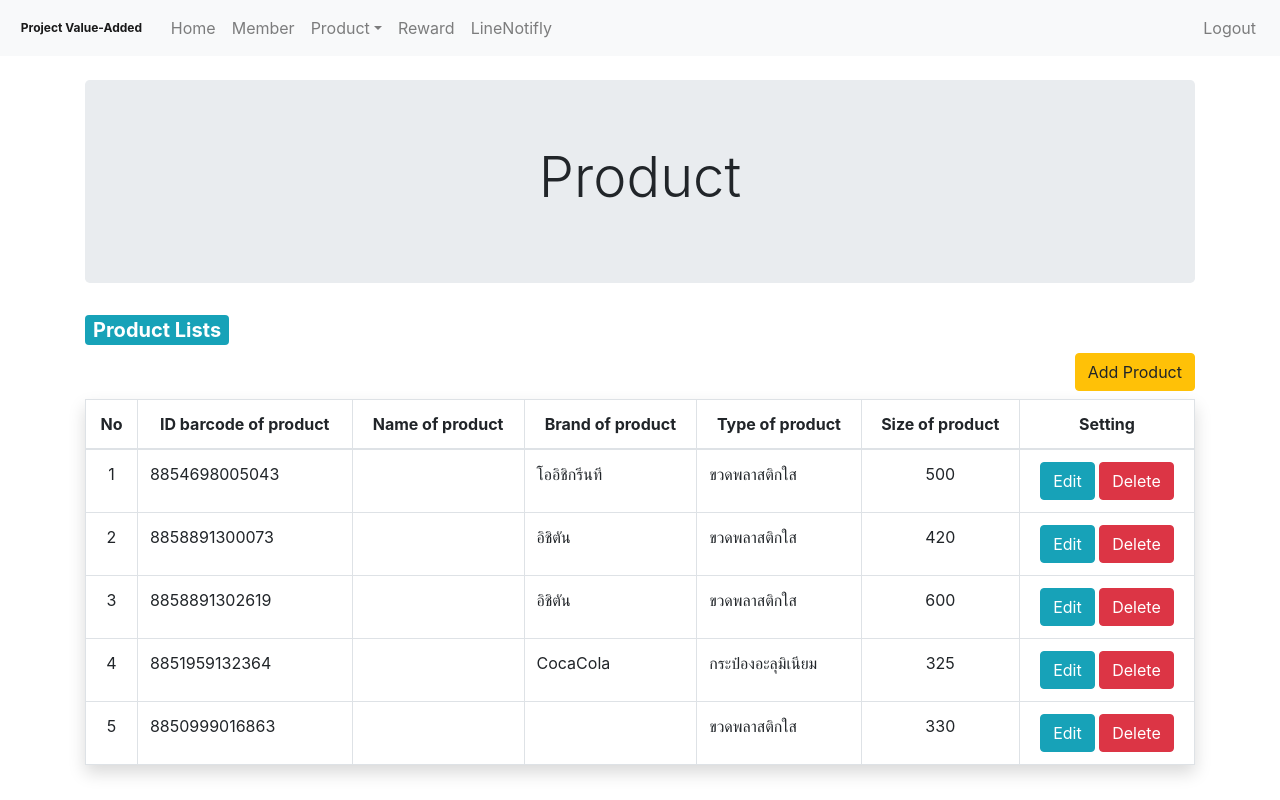
After one commit to thitiya035/Project-Value-Added, a PHP site: page /Project_web/Admin/product.php in a window 1280 px wide. The commit adds this page. Run offline with PHP 8.4, Linux system fonts and the light colour scheme; data comes from the database, SQL or seed files in the repository; data that the repository does not hold is empty.

Commit message:
add and fetch product

```diff
--- /dev/null
+++ b/Admin/product.php
@@ -0,0 +1,8 @@
+<?php
+
+$header = "Product | Admin";
+include "./src/component/header.php";
+include "./src/component/nev.php";
+include "./src/views/product_modal.php";
+include "./src/views/product_add_modal.php";
+include "./src/component/footage.php";
--- a/Admin/src/component/footage.php
+++ b/Admin/src/component/footage.php
@@ -1,4 +1,4 @@
-<script src="https://ajax.googleapis.com/ajax/libs/jquery/3.5.1/jquery.min.js"></script>
+   <script src="https://ajax.googleapis.com/ajax/libs/jquery/3.5.1/jquery.min.js"></script>
    <script src="https://cdnjs.cloudflare.com/ajax/libs/popper.js/1.16.0/umd/popper.min.js"></script>
    <script src="https://maxcdn.bootstrapcdn.com/bootstrap/4.5.2/js/bootstrap.min.js"></script>
    <script src="https://unpkg.com/sweetalert/dist/sweetalert.min.js"></script>
--- a/Admin/src/component/header.php
+++ b/Admin/src/component/header.php
@@ -9,6 +9,7 @@
     <!-- Bootstrap CSS -->
     <link rel="stylesheet" href="https://use.fontawesome.com/releases/v5.7.0/css/all.css" integrity="sha384-lZN37f5QGtY3VHgisS14W3ExzMWZxybE1SJSEsQp9S+oqd12jhcu+A56Ebc1zFSJ" crossorigin="anonymous">
     <link rel="stylesheet" href="https://maxcdn.bootstrapcdn.com/bootstrap/4.5.2/css/bootstrap.min.css">
+
 </head>
 
 <body>
--- a/Admin/src/js/admin.js
+++ b/Admin/src/js/admin.js
@@ -176,4 +176,37 @@ $(document).ready(function () {
       }
     });
   });
+  $(".product_add").click(function () {
+    var id_barcode = $(".id_barcode").val();
+    var name_product_thai = $(".name_product_thai").val();
+    var name_product_eng = $(".name_product_eng").val();
+    var brand_product = $(".brand_product").val();
+    var size = $(".size").val();
+    var id_type_product = $(".id_type_product").val();
+    $.ajax({
+      type: "POST",
+      url: "./src/models/product.php",
+      data: {
+        path_product: "product_add",
+        id_barcode: id_barcode,
+        name_product_thai: name_product_thai,
+        name_product_eng: name_product_eng,
+        brand_product: brand_product,
+        size: size,
+        id_type_product: id_type_product,
+      },
+      dataType: "json",
+      success: function (remine) {
+        swal({
+          title: remine.title,
+          text: remine.text,
+          icon: remine.icon,
+        }).then(() => {
+          if (remine.status == "success") {
+            location.reload();
+          }
+        });
+      },
+    });
+  });
 });
--- /dev/null
+++ b/Admin/src/models/product_fetch.php
@@ -0,0 +1,8 @@
+<?php
+require "./../Mysql/Connect.php";
+
+$q_fetch_lists = "SELECT * FROM product INNER JOIN type_product ON product.id_type_product = type_product.id_type_product";
+$result_fetch_lists = mysqli_query($dbcon, $q_fetch_lists);
+
+$q_type_product = "SELECT id_type_product, name_th_type_product FROM type_product";
+$type_product = mysqli_query($dbcon, $q_type_product);
--- a/Admin/src/views/member_modal.php
+++ b/Admin/src/views/member_modal.php
@@ -38,12 +38,12 @@ require './src/models/member_fetch.php';
                 </thead>
                 <tbody>
                     <?php
-                    $count = 0;
+                    $No = 0;
                     while ($lists_user = mysqli_fetch_assoc($result_fetch_lists)) {
-                        $count = $count + 1;
+                        $No = $No + 1;
                     ?>
                         <tr>
-                            <td class="text-center"><?php echo ($count) ?></td>
+                            <td class="text-center"><?php echo ($No) ?></td>
                             <td><?php echo $lists_user['firstname_user'] . '&nbsp;&nbsp;&nbsp;' .  $lists_user['lastname_user']; ?></td>
                             <td><?php echo $lists_user['address_user']; ?></td>
                             <td><?php echo $lists_user['email_user']; ?></td>
--- /dev/null
+++ b/Admin/src/views/product_add_modal.php
@@ -0,0 +1,91 @@
+<div class="modal fade" id="modal-product-add" tabindex="-1" role="dialog" aria-labelledby="ModalCenterTitle" aria-hidden="true">
+    <div class="modal-dialog modal-lg modal-dialog-centered " role="document">
+        <div class="modal-content">
+            <div class="modal-header">
+                <h5 class="modal-title" id="ModalLongTitle">Add Product</h5>
+                <button type="button" class="close" data-dismiss="modal" aria-label="Close">
+                    <span aria-hidden="true">&times;</span>
+                </button>
+            </div>
+            <div class="modal-body">
+                <div class="row">
+                    <div class="col-12">
+                        <label for="barcode" class="form-label">Barcode</label>
+                    </div>
+                    <div class="form-group col-md-6">
+                        <div class="input-group mb-2">
+                            <div class="input-group-prepend">
+                                <span class="input-group-text">
+                                    <i class="fa fa-barcode"></i>
+                                </span>
+                            </div>
+                            <input type="text" class="form-control id_barcode" name="id_barcode" placeholder="ID Barcode" aria-label="ID Barcode">
+                        </div>
+                    </div>
+                    <div class="col-12">
+                        <label for="input-name-of-product-thai" class="form-label">Name of product (Thai)</label>
+                        <div class="input-group mb-3">
+                            <div class="input-group-prepend">
+                                <span class="input-group-text">
+                                    <i class="fas fa-pen"></i>
+                                </span>
+                            </div>
+                            <input type="text" class="form-control name_product_thai" name="name_product_thai" placeholder="Name of product (Thai)" aria-label="Name of product (Thai)">
+                        </div>
+                    </div>
+                    <div class="col-12">
+                        <label for="input-name-of-product-eng" class="form-label">Name of product (Eng)</label>
+                        <div class="input-group mb-3">
+                            <div class="input-group-prepend">
+                                <span class="input-group-text">
+                                    <i class="fas fa-pen"></i>
+                                </span>
+                            </div>
+                            <input type="text" class="form-control name_product_eng" name="name_product_eng" placeholder="Name of product (Eng)" aria-label="Name of product (Eng)">
+                        </div>
+                    </div>
+                    <div class="col-12">
+                        <label for="inputemail" class="form-label"> Brand of product </label>
+                        <div class="input-group mb-3">
+                            <div class="input-group-prepend">
+                                <span class="input-group-text">
+                                    <i class="fas fa-landmark"></i>
+                                </span>
+                            </div>
+                            <input type="text" class="form-control brand_product" name="brand_product" placeholder="Name Brand of product" aria-label="Name Brand of product">
+                        </div>
+                    </div>
+                    <!-- <div class="col-6">
+                        <label for="barcode" class="form-label">Size</label>
+                    </div>
+                    <div class="col-6">
+                        <label for="barcode" class="form-label">Type</label>
+                    </div> -->
+                    <div class="col-6">
+                        <label for="Size" class="form-label ml-1">Size</label>
+                        <div class="form-group ">
+                            <input type="text" class="form-control size" name="size" placeholder="Size of product" aria-label="Size of product">
+                        </div>
+                    </div>
+                    <div class="col-6">
+                        <label for="Type" class="form-label  ml-1">Type</label>
+                        <div class="form-group ">
+                            <select class="form-control id_type_product">
+                                <option hidden value="">Select type product</option>
+                                <?php
+                                while ($list_type_product = mysqli_fetch_assoc($type_product)) {
+                                ?>
+                                    <option value="<?php echo $list_type_product['id_type_product'] ?>"><?php echo $list_type_product['name_th_type_product'] ?></option>
+                                <?php } ?>
+                            </select>
+                        </div>
+                    </div>
+                </div>
+            </div>
+            <div class="modal-footer">
+                <button type="button" class="btn btn-secondary" data-dismiss="modal">Close</button>
+                <button type="submit" id="formsubmit" name="submit" class="btn btn-primary product_add">Save changes</button>
+            </div>
+        </div>
+    </div>
+</div>
--- /dev/null
+++ b/Admin/src/views/product_modal.php
@@ -0,0 +1,61 @@
+<?php
+require './src/models/product_fetch.php';
+?>
+
+<div class="container pt-4">
+    <div class="row">
+        <div class="col-12 text-center">
+            <div class="jumbotron">
+                <h1 class="display-4">Product</h1>
+            </div>
+        </div>
+    </div>
+    <div class="row">
+        <div class="col-12">
+            <h1 class="badge badge-info" style="font-size: 1.25em;">Product Lists</h1>
+            </h1>
+        </div>
+
+        <div class="col-12 text-right mb-2">
+            <button type="button" class="btn btn-warning" data-toggle="modal" data-target="#modal-product-add">
+                Add Product
+            </button>
+        </div>
+        <div class="col-12">
+            <table class="table table-bordered shadow">
+                <thead>
+                    <tr class="text-center">
+                        <th scope="col">No</th>
+                        <th scope="col">ID barcode of product</th>
+                        <th scope="col">Name of product</th>
+                        <th scope="col">Brand of product</th>
+                        <th scope="col">Type of product</th>
+                        <th scope="col">Size of product</th>
+                        <th scope="col">Setting</th>
+                    </tr>
+                </thead>
+                <tbody>
+                    <?php
+                    $No = 0;
+                    while ($lists_product = mysqli_fetch_assoc($result_fetch_lists)) {
+                        $No = $No + 1;
+                    ?>
+                        <tr>
+                            <td class="text-center"><?php echo ($No) ?></td>
+                            <td scope="row"><?php echo $lists_product['id_barcode_product']; ?></td>
+                            <td scope="row"><?php echo $lists_product['name_product_thai']; ?></td>
+                            <td scope="row"><?php echo $lists_product['brand_product']; ?></td>
+                            <td scope="row"><?php echo $lists_product['name_th_type_product']; ?></td>
+                            <td scope="row" class="text-center"><?php echo $lists_product['size_product']; ?></td>
+                            <td scope="row" class="text-center">
+                                <button class="btn btn-info " id="<?php echo $lists_product['id_product']; ?>">Edit</button>
+                                <button class="btn btn-danger btn_delete_product" id="<?php echo $lists_product['id_product']; ?>">Delete</button>
+                            </td>
+                        </tr>
+                    <?php } ?>
+                </tbody>
+            </table>
+        </div>
+    </div>
+
+</div>
--- a/login.php
+++ b/login.php
@@ -7,6 +7,3 @@ $header = "เครื่องเพิ่มมูลค่าขวดน้
 include './User/component/header.php';
 include './User/views/login_modal.php';
 include './User/component/footage.php';
-
-
-// Say hi lew
```
Also changed, not shown: Admin/src/models/product.php (added, +47 -0 lines), Admin/src/views/barcode_form.php (deleted, +0 -20 lines), Admin/src/views/reward_modal.php (+6 -2 lines), Admin/src/models/barcode.php (deleted).
